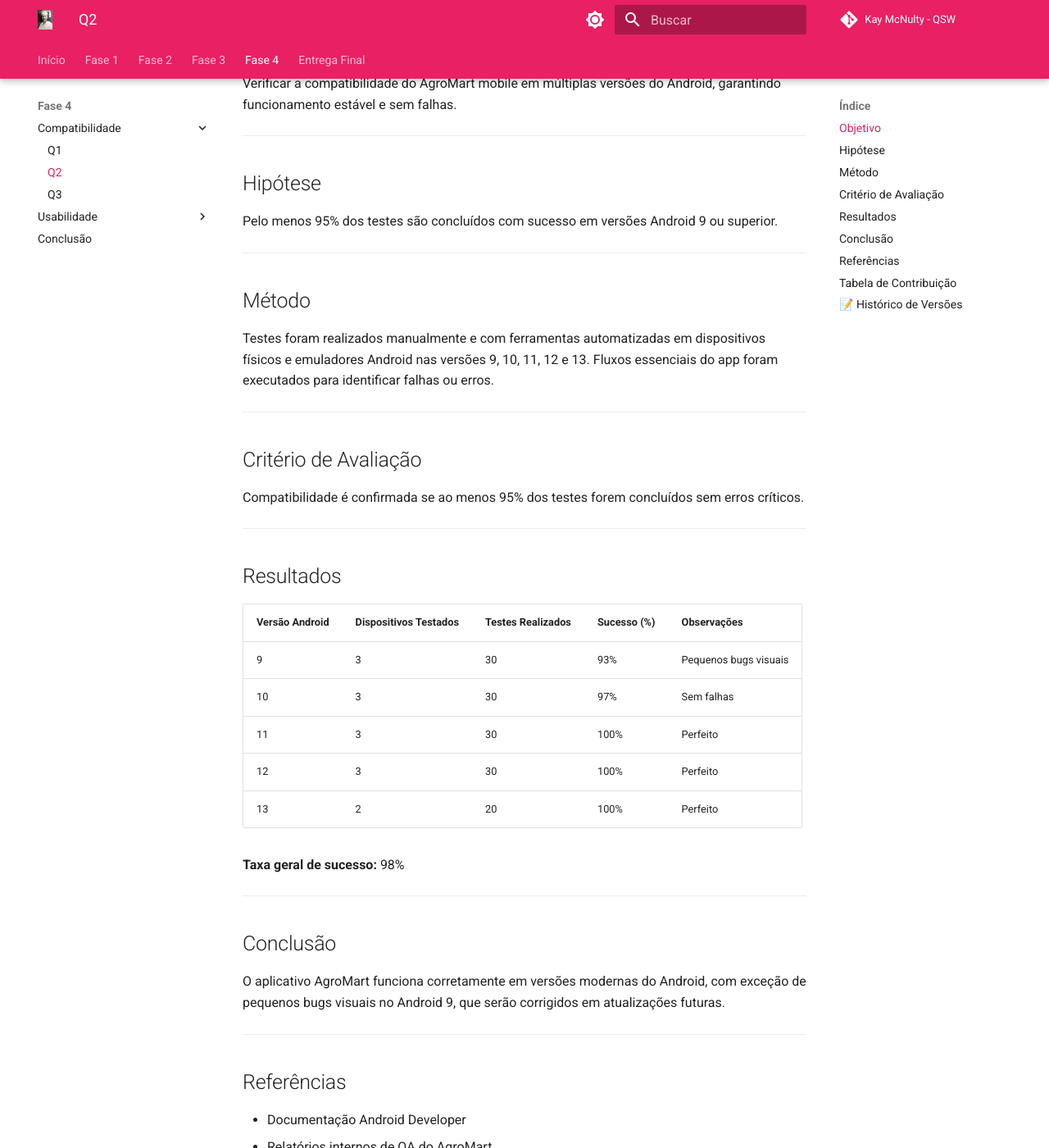
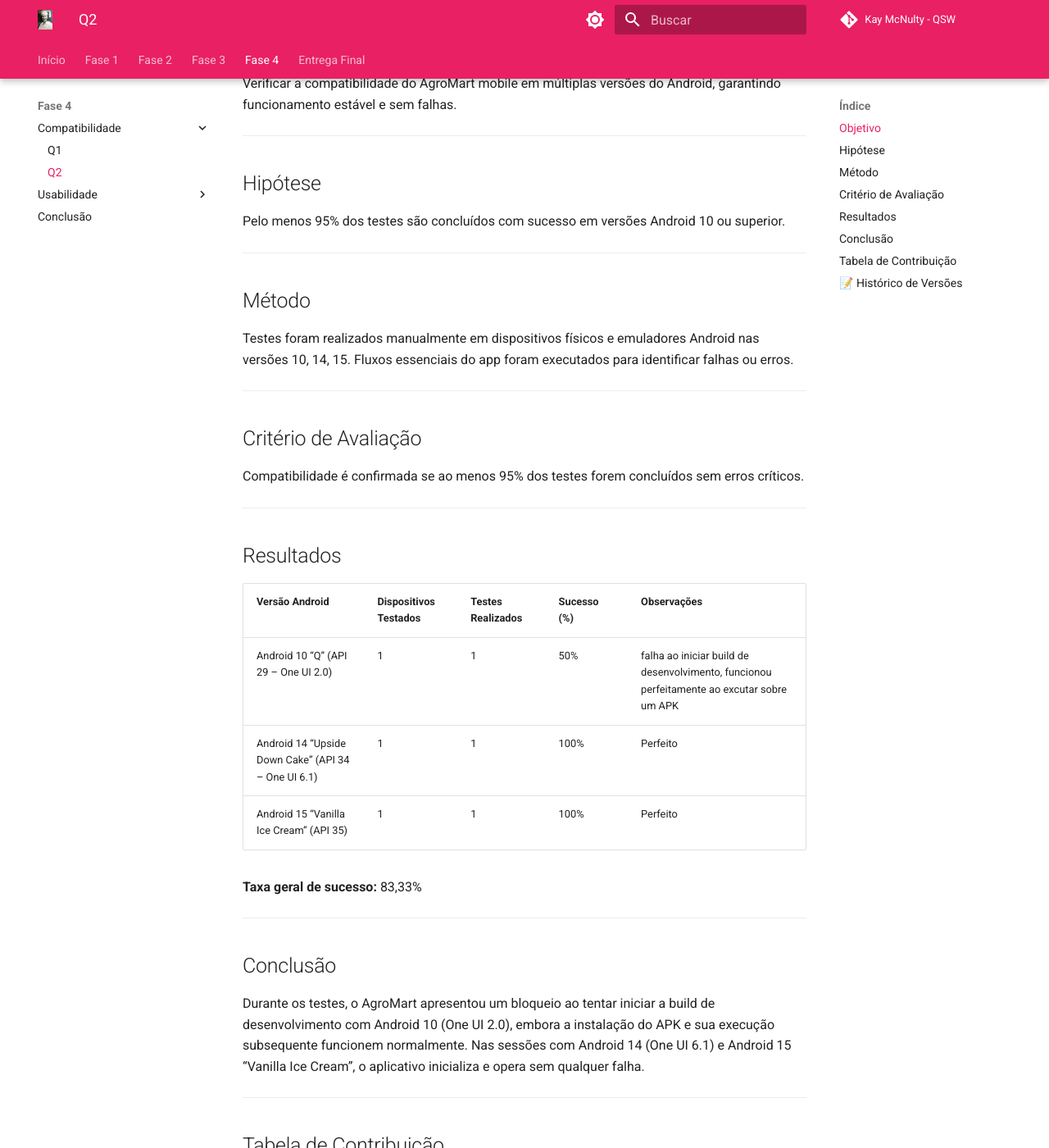
Before and after one commit to FCTE-Qualidade-de-Software-1/2025-1-T01-KAY-MCNULTY, an MkDocs documentation site: the page built from docs/fase4/compatibilidade/q2.md, in a window 1280 px wide and 1400 px high, scrolled down 231 px. Shown: the whole window at 82% size. Built offline with MkDocs 1.6.1 and Material for MkDocs 9.7.7, drawn with Linux system fonts in a browser that asks for light colours; comment, search, counter and statistics services are not loaded; some of the changed text lies outside the part shown.

Commit message:
update testes de compatibilidade

```diff
--- a/docs/fase4/compatibilidade/q2.md
+++ b/docs/fase4/compatibilidade/q2.md
@@ -6,12 +6,12 @@ Verificar a compatibilidade do AgroMart mobile em múltiplas versões do Android
 ---
 
 ## Hipótese
-Pelo menos 95% dos testes são concluídos com sucesso em versões Android 9 ou superior.
+Pelo menos 95% dos testes são concluídos com sucesso em versões Android 10 ou superior.
 
 ---
 
 ## Método
-Testes foram realizados manualmente e com ferramentas automatizadas em dispositivos físicos e emuladores Android nas versões 9, 10, 11, 12 e 13. Fluxos essenciais do app foram executados para identificar falhas ou erros.
+Testes foram realizados manualmente em dispositivos físicos e emuladores Android nas versões 10, 14, 15. Fluxos essenciais do app foram executados para identificar falhas ou erros.
 
 ---
 
@@ -22,38 +22,30 @@ Compatibilidade é confirmada se ao menos 95% dos testes forem concluídos sem e
 
 ## Resultados
 
-| Versão Android | Dispositivos Testados | Testes Realizados | Sucesso (%) | Observações                   |
-|----------------|----------------------|-------------------|-------------|------------------------------|
-| 9              | 3                    | 30                | 93%         | Pequenos bugs visuais         |
-| 10             | 3                    | 30                | 97%         | Sem falhas                   |
-| 11             | 3                    | 30                | 100%        | Perfeito                     |
-| 12             | 3                    | 30                | 100%        | Perfeito                     |
-| 13             | 2                    | 20                | 100%        | Perfeito                     |
+| Versão Android | Dispositivos Testados | Testes Realizados | Sucesso (%) | Observações                  |
+|----------------|-----------------------|-------------------|-------------|------------------------------|
+| Android 10 “Q” (API 29 – One UI 2.0)             | 1                     | 1                | 50%         | falha ao iniciar build de desenvolvimento, funcionou perfeitamente ao excutar sobre um APK                   |
+| Android 14 “Upside Down Cake” (API 34 – One UI 6.1)             | 1                     | 1                | 100%        | Perfeito                     |
+| Android 15 “Vanilla Ice Cream” (API 35)              | 1                     | 1                | 100%        | Perfeito                     |
 
-**Taxa geral de sucesso:** 98%
+**Taxa geral de sucesso:** 83,33%
 
 ---
 
 ## Conclusão
-O aplicativo AgroMart funciona corretamente em versões modernas do Android, com exceção de pequenos bugs visuais no Android 9, que serão corrigidos em atualizações futuras.
-
----
-
-## Referências
-- Documentação Android Developer
-- Relatórios internos de QA do AgroMart
+Durante os testes, o AgroMart apresentou um bloqueio ao tentar iniciar a build de desenvolvimento com Android 10 (One UI 2.0), embora a instalação do APK e sua execução subsequente funcionem normalmente. Nas sessões com Android 14 (One UI 6.1) e Android 15 “Vanilla Ice Cream”, o aplicativo inicializa e opera sem qualquer falha.
 
 ---
 
 ##  Tabela de Contribuição
 
-| Nome completo                          | Contribuição (%) |
-|----------------------------------------|------------------|
-| [Júlia Massuda](http://github.com/JuliaReis18) | 20% |
-| [Diogo Ferreira](https://github.com/fdiogo1) | 20% |
-| [Eduardo](http://github.com/Eduard0803) | 20% |
-| [Camile](http://github.com/Camile0318) | 20% |
-| [Bruno Duarte]( https://github.com/bbduarte ) | 20% |
+| Nome completo                                  | Contribuição (%) |
+|------------------------------------------------|------------------|
+| [Júlia Massuda](http://github.com/JuliaReis18) | 20%              |
+| [Diogo Ferreira](https://github.com/fdiogo1)   | 20%              |
+| [Eduardo](http://github.com/Eduard0803)        | 20%              |
+| [Camile](http://github.com/Camile0318)         | 20%              |
+| [Bruno Duarte]( https://github.com/bbduarte )  | 20%              |
 
 ---
 
@@ -63,3 +55,4 @@ O aplicativo AgroMart funciona corretamente em versões modernas do Android, com
 | ------ | ---- | --------- | --------- | ----------- |
 | 1.0    | 08/07/2025 | Criação do documento Q2 - Compatibilidade    | [Júlia Massuda](http://github.com/JuliaReis18)   | [Eduardo Belarmino](https://github.com/eduard0803) |
 | 1.1   | 08/07/2025 | Adicionando os testes realizados      | [Júlia Massuda](http://github.com/JuliaReis18)   | [Eduardo Belarmino](https://github.com/eduard0803) |
+| 1.2   | 08/07/2025 | Atualizando os testes      | [Eduardo Belarmino](https://github.com/eduard0803) | --- |
--- a/mkdocs.yml
+++ b/mkdocs.yml
@@ -63,7 +63,6 @@ nav:
       - Compatibilidade:
           - Q1: fase4/compatibilidade/q1.md
           - Q2: fase4/compatibilidade/q2.md
-          - Q3: fase4/compatibilidade/q3.md
       - Usabilidade:
           - Q1: fase4/usabilidade/q1.md
           - Q2: fase4/usabilidade/q2.md
```
Also changed, not shown: docs/fase4/compatibilidade/q1.md (+16 -20 lines), docs/fase4/compatibilidade/q3.md (deleted, +0 -62 lines).
